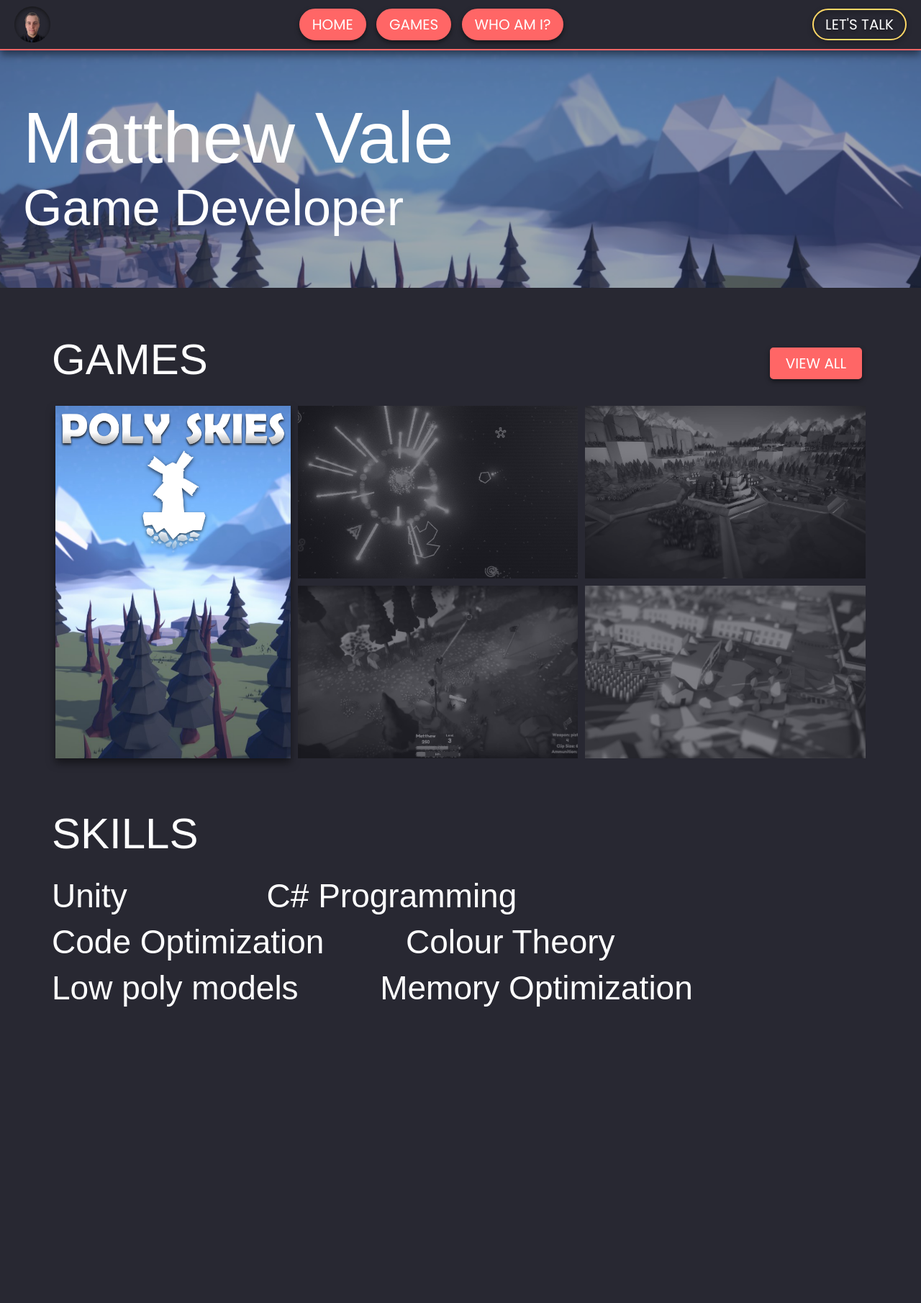
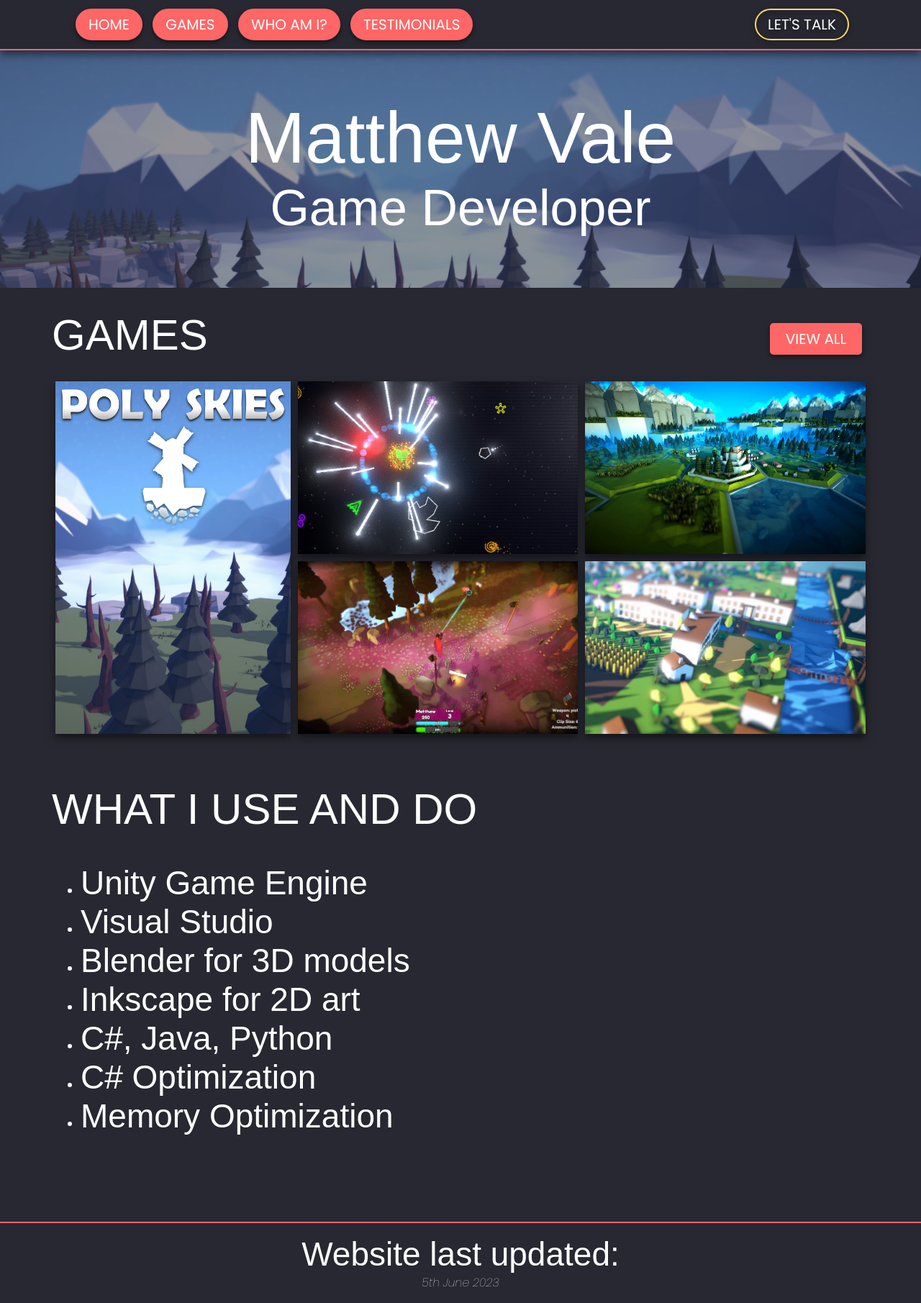
Before and after one commit to matthewvale/matthewvale-portfolio, a PHP site: page / in a window 1280 px wide. Shown: the whole page at 72% size. Before the commit the page ends 1399 px from the top, so only its background shows below. Run offline with PHP 8.4, Linux system fonts and the light colour scheme; some web fonts are replaced.

Commit message:
Updates to most pages

```diff
--- a/css/styles.css
+++ b/css/styles.css
@@ -1,4 +1,5 @@
 /*#region ----- Global Body Properties */
+/* FONTS: Poppins, Wire One */
 *{
     font-family: 'Poppins', sans-serif;
     box-sizing: border-box;
@@ -91,6 +92,7 @@ html, body {
 header {
     display: flex;
     align-items: center;
+    justify-content: center;
     position: fixed;
     top: 0;
     width: 100%;
@@ -104,24 +106,25 @@ header {
 }
 header > .logo{
     margin: 0 auto;
-    max-height: 50px;
+    /* max-height: 50px; */
 }
 .main-nav {
   display: flex;
   align-items: center;
   justify-content: space-between;
   width: 100%;
+  max-width: 1080px;
 }
-.main-nav .nav-start{
+/* .main-nav .nav-main{
   margin: 0 auto;
-}
+} */
 nav a {
     font-size: 20px;
     padding-left:1rem;
     padding-right:1rem;
 }
 nav img {
-    height: 70px;
+    height: 50px;
 }
 @media(max-width:700px) {
     /* HAMBURGER */
@@ -135,7 +138,7 @@ nav img {
     width: 100%;
     padding-top: 70px;
     height: 400px;
-    margin-bottom: 50px;
+    margin-bottom: 16px;
 }
 .box-promo img {
     display: inline-block;
@@ -144,14 +147,13 @@ nav img {
     max-height: 500px;
     object-fit: cover;
     object-position: 50% 30%;
-    opacity: 60%;
+    opacity: 50%;
 }
 .box-promo-textarea {
     position: relative;
     width: 100%;
     height: fit-content;
-    max-width: 1080px;
-    padding-left: 32px;
+    text-align: center;
     transform: translate(0%, -140%);
 }
 .box-promo-textarea h1 {
@@ -239,14 +241,14 @@ nav img {
     /* border: 1px solid white; */
     filter: drop-shadow(0px 6px 6px rgba(0,0,0,0.5));
 
-    filter: grayscale(1);
-    opacity: 40%;
+    /* filter: grayscale(1); */
+    /* opacity: 40%; */
     transition: all 0.5s ease-in-out;
 }
 .homepage-game img:hover {
     cursor: pointer;
-    opacity: 100%;
-    filter: grayscale(0);
+    /* opacity: 100%;
+    filter: grayscale(0);     */
     transition: all 0.5s ease-in-out;
 }
 /*#endregion*/
@@ -260,8 +262,9 @@ nav img {
 }
 .skill-row {
     display: flex;
-    flex-direction: row;
-    align-items: flex-end;
+    flex-direction: column;
+    align-items: flex-start;
+    justify-content: center;
     width: 100%;
     gap: 10%;
 }
@@ -271,15 +274,6 @@ nav img {
     text-align: start;
     margin-bottom: 10px;
 }
-/* .skill-strong {
-    border-bottom: 5px solid #FF6666;
-}
-.skill-medium {
-    border-bottom: 5px solid #FFD966;
-}
-.skill-lesser {
-    border-bottom: 5px solid #59FFF5;
-} */
 /*#endregion*/
 
 /*#region ----- Games collection grid */
@@ -346,3 +340,54 @@ releasedate {
     }
 }
 /*#endregion*/
+
+/*#region ----- Testimonials */
+.testimonial-grid {
+    display: flex;
+    flex-wrap: wrap;
+    flex-direction: row;
+    justify-content: center;
+    align-content: space-between;
+    gap: 20px;
+}
+.testimonial-item {
+    background-color: #282832;
+    width: 40%;
+    padding: 15px;
+    border: 2px solid white;
+    filter: drop-shadow(0px 6px 6px rgba(0,0,0,0.5));
+}
+reviewer {
+    font-family: 'Poppins', sans-serif;
+    font-size: 20px;
+    color: #FFD966;
+    margin: 0 auto;
+}
+position {
+    font-family: 'Poppins', sans-serif;
+    font-size: 17px;
+    font-style: italic;
+    color: #FFD966;
+}
+/*#endregion*/
+
+/*#region ----- Footer */
+.footer-container {
+    display: flex;
+    flex-direction: row;
+    align-items: start;
+    justify-content: center;
+    margin-top: 64px;
+    max-width: 100%;
+    background-color:#282832;
+    border-top: 2px solid #FF6666;
+}
+.footer-section {
+    text-align: center;
+    margin: 16px;
+}
+.footer-section i {
+    width: 100%;
+    text-align: center;
+}
+/*#endregion*/
--- a/games.php
+++ b/games.php
@@ -22,7 +22,7 @@
                             <gametitle>Poly Skies</gametitle>
                             <releasedate>Released: Feb 23 2023</releasedate>
                         </div>
-                        <div>Poly Skies is a casual village simulation game set in a fantasy world on floating islands. Relax with your villagers around a campfire or protect them from sky-high thieves!</div>
+                        <div>Poly Skies is an introductory city builder designed to help you relax. Take care of your villagers, expand to new islands, unlock secrets and defend from sky-high threats.</div>
                         <div class="game-store-links">
                             <a class="button-style-3" href="https://store.steampowered.com/app/1952340?utm_source=portfolio&utm_medium=web" target="_blank">STEAM</a>
                             <a class="button-style-3" href="https://redphoenixstudios.itch.io/poly-skies" target="_blank">ITCH</a>
@@ -36,7 +36,7 @@
                             <gametitle>Laservasion</gametitle>
                             <releasedate>Released: Sept 3 2019</releasedate>
                         </div>
-                        <div>The retro arcade inspired shoot 'em up with addictive combat propelled by the music.</div>
+                        <div>A retro arcade inspired shoot 'em up with addictive combat propelled by the music.</div>
                         <div class="game-store-links">
                             <a class="button-style-3" href="https://store.steampowered.com/app/1133310/" target="_blank">STEAM</a>
                             <a class="button-style-3" href="https://redphoenixstudios.itch.io/laservasion" target="_blank">ITCH</a>
@@ -86,4 +86,6 @@
             </div>
         </div>
     </body>
+    <!-- FOOTER -->
+    <?php include 'php/footer.php'; ?>
 </html>
--- a/index.php
+++ b/index.php
@@ -36,39 +36,24 @@
 
             <div class="skills-container">
                 <div class="homepage-game-title">
-                    <h2>SKILLS</h2>
+                    <h2>WHAT I USE AND DO</h2>
                 </div>
                 <div class="skill-row">
                     <div class="skill">
-                        <h2>Unity</h2>
-                        <!-- <progress id="file" value="50" max="100"> 32% </progress> -->
-                    </div>
-                    <div class="skill">
-                        <h2>C# Programming</h2>
-                        <!-- <progress id="file" value="50" max="100"> 32% </progress> -->
-                    </div>
-                </div>
-                <div class="skill-row">
-                    <div class="skill">
-                        <h2>Code Optimization</h2>
-                        <!-- <progress id="file" value="50" max="100"> 32% </progress> -->
-                    </div>
-                    <div class="skill">
-                        <h2>Colour Theory</h2>
-                        <!-- <progress id="file" value="50" max="100"> 32% </progress> -->
-                    </div>
-                </div>
-                <div class="skill-row">
-                    <div class="skill">
-                        <h2>Low poly models</h2>
-                        <!-- <progress id="file" value="50" max="100"> 32% </progress> -->
-                    </div>
-                    <div class="skill">
-                        <h2>Memory Optimization</h2>
-                        <!-- <progress id="file" value="100" max="100"> 32% </progress> -->
+                        <ul>
+                            <li><h2>Unity Game Engine</h2></li>
+                            <li><h2>Visual Studio</h2></li>
+                            <li><h2>Blender for 3D models</h2></li>
+                            <li><h2>Inkscape for 2D art</h2></li>
+                            <li><h2>C#, Java, Python</h2></li>
+                            <li><h2>C# Optimization</h2></li>
+                            <li><h2>Memory Optimization</h2></li>
+                        </ul>
                     </div>
                 </div>
             </div>
         </div>
     </body>
+    <!-- FOOTER -->
+    <?php include 'php/footer.php'; ?>
 </html>
--- a/lets-talk.php
+++ b/lets-talk.php
@@ -25,4 +25,6 @@
             <p>I look forward to hearing from you!</p>
         </div>
     </body>
+    <!-- FOOTER -->
+    <?php include 'php/footer.php'; ?>
 </html>
--- a/php/footer.php
+++ b/php/footer.php
@@ -1,23 +1,8 @@
 <footer>
-    <div class="footer-section">
-        <h1>About Us</h1>
-        <a href="team.php">Team</a>
-    </div>
-    <div class="footer-section">
-        <h1>Get In Touch</h1>
-        <a href="contact.php">Contact Us</a>
-    </div>
-    <div class="footer-section">
-        <h1>Privacy & Terms</h1>
-        <a href="policies/privacy_policy_website.php">Privacy Policy</a>
-        <br/>
-        <a href="policies/cookies.php">Cookies</a>
-    </div>
-    <div class="footer-section">
-        <h1>A Bit Of Legal</h1>
-        <i>Red Phoenix Studios and its products are protected by copyright law, including promotional images and logos with exception to social media logos, which belong to their respective owners.</i>
-        <br/>
-        <br/>
-        <copyright>Red Phoenix Studios &copy; 2021</copyright>
+    <div class="footer-container">
+        <div class="footer-section">
+            <h2>Website last updated:</h2>
+            <i>5th June 2023</i>
+        </div>
     </div>
 </footer>
--- a/php/navibar.php
+++ b/php/navibar.php
@@ -2,14 +2,13 @@
     <div class="mobile-burger">
         <svg width="50" aria-hidden="true" focusable="false" data-prefix="fas" data-icon="hamburger" role="img" xmlns="http://www.w3.org/2000/svg" viewBox="0 0 512 512" class="svg-inline--fa fa-hamburger fa-w-16 fa-3x"><path fill="currentColor" d="M464 256H48a48 48 0 0 0 0 96h416a48 48 0 0 0 0-96zm16 128H32a16 16 0 0 0-16 16v16a64 64 0 0 0 64 64h352a64 64 0 0 0 64-64v-16a16 16 0 0 0-16-16zM58.64 224h394.72c34.57 0 54.62-43.9 34.82-75.88C448 83.2 359.55 32.1 256 32c-103.54.1-192 51.2-232.18 116.11C4 180.09 24.07 224 58.64 224zM384 112a16 16 0 1 1-16 16 16 16 0 0 1 16-16zM256 80a16 16 0 1 1-16 16 16 16 0 0 1 16-16zm-128 32a16 16 0 1 1-16 16 16 16 0 0 1 16-16z" class=""></path></svg>
     </div>
-    <div class="logo">
-        <img src="res/images/me/me_circle_512.png" alt="it's a me!" height="50px">
-    </div>
+
     <nav class="main-nav">
-        <div class="nav-start">
+      <div class="nav-main">
         <a class="button-style-1" href="index.php">HOME</a>
         <a class="button-style-1" href="games.php">GAMES</a>
         <a class="button-style-1" href="who-am-i.php">WHO AM I?</a>
+        <a class="button-style-1" href="feedback.php">TESTIMONIALS</a>
       </div>
       <div class="nav-end">
         <a class="button-style-2" href="lets-talk.php">LET'S TALK</a>
```
Also changed, not shown: feedback.php (added, +35 -0 lines), who-am-i.php (+6 -5 lines). Lines whose indentation alone changed are shown as unchanged.
